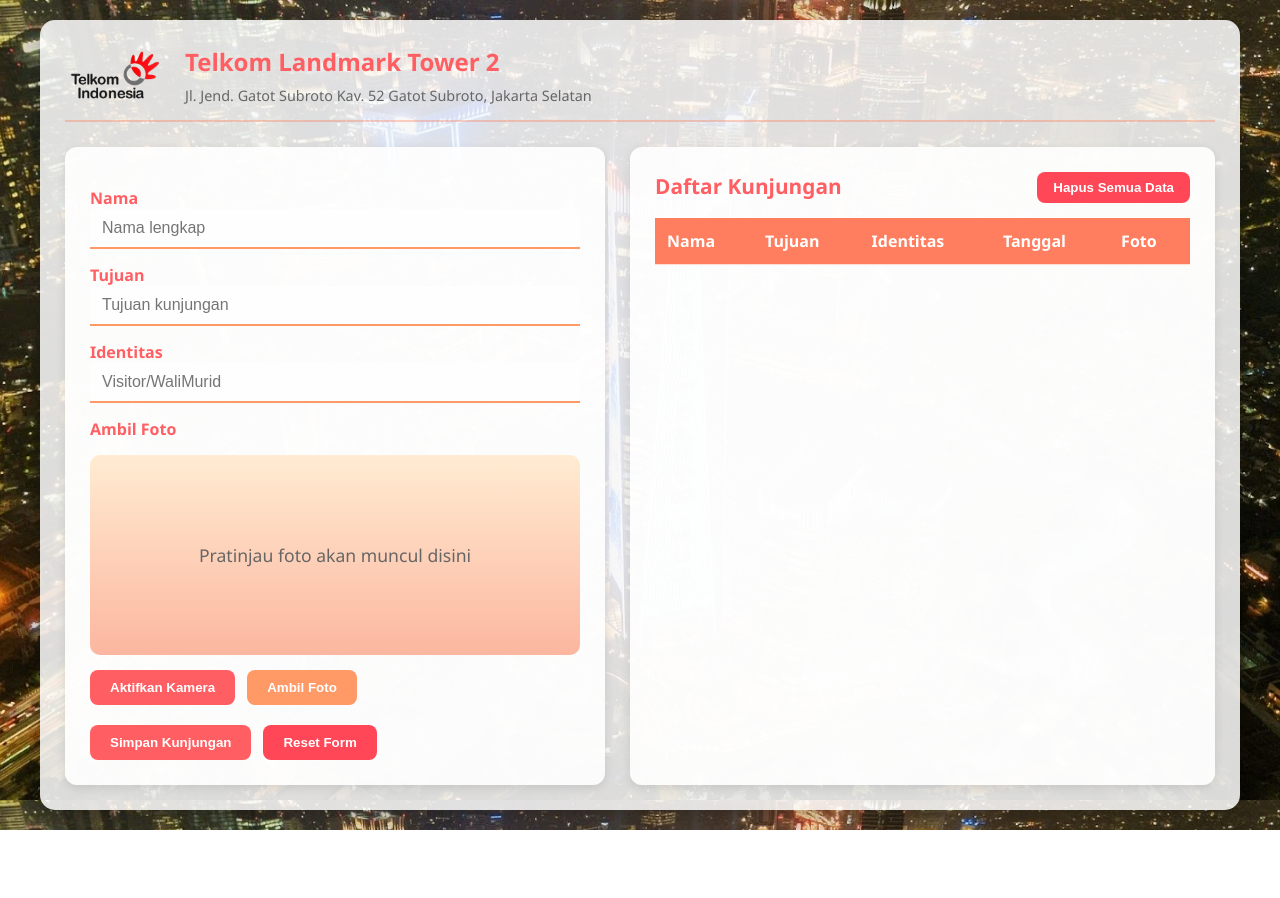
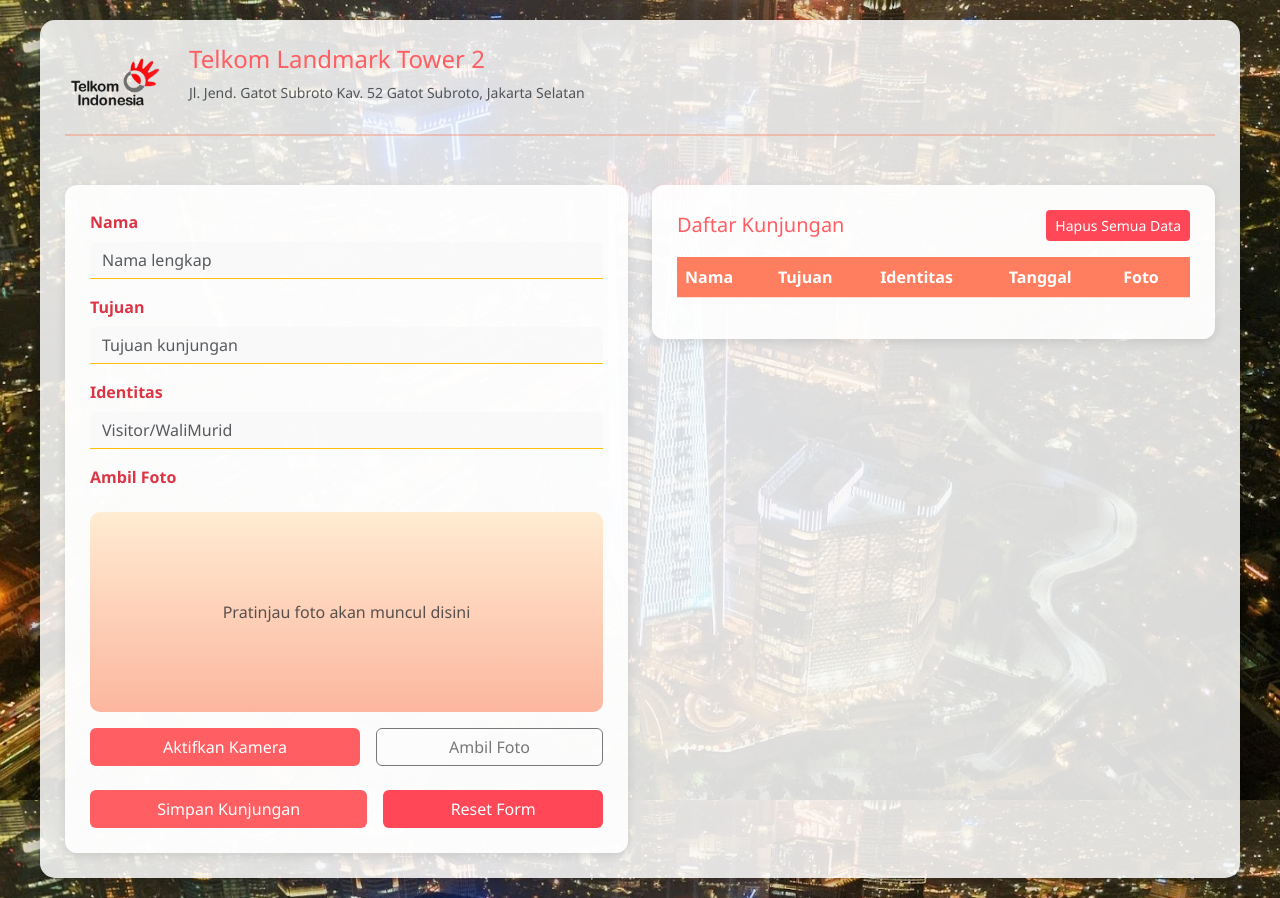
Before and after one commit to HugoEdmoundo/form-kunjungan-tamu, a plain HTML site: page index.html in a window 1280 px wide. Before the commit the page ends 830 px from the top, so only its background shows below. Drawn offline with nearby package versions, Linux system fonts and the light colour scheme.

Commit message:
Update index.html

```diff
--- a/index.html
+++ b/index.html
@@ -4,77 +4,152 @@
   <meta charset="UTF-8">
   <meta name="viewport" content="width=device-width, initial-scale=1.0">
   <title>Form Kunjungan</title>
+
+  <link href="https://cdn.jsdelivr.net/npm/bootstrap@5.3.0/dist/css/bootstrap.min.css" rel="stylesheet">
+
   <style>
-      *{margin:0;padding:0;box-sizing:border-box}
-      body{font-family:'Segoe UI',sans-serif;background:url('background.webp') fixed;background-size:cover;padding:20px;color:#333}
-      .container{background:rgba(255,255,255,0.85);border-radius:15px;padding:25px;max-width:1200px;margin:0 auto;box-shadow:0 5px 15px rgba(0,0,0,0.2)}
-      .header{display:flex;align-items:center;margin-bottom:25px;padding-bottom:15px;border-bottom:2px solid rgba(255,105,60,0.3)}
-      .header img{width:100px;margin-right:20px}
-      .header h1{font-size:1.5rem;color:#ff5e62}
-      .header p{font-size:0.9rem;margin-top:8px;color:#666}
-      .content{display:flex;gap:25px;margin-top:20px}
-      .form,.table-area{background:rgba(255,255,255,0.9);padding:25px;border-radius:12px;box-shadow:0 3px 10px rgba(0,0,0,0.1)}
-      .form{width:48%;min-width:400px}
-      .table-area{width:52%}
-      label{display:block;font-weight:600;margin:15px 0 8px;color:#ff5e62}
-      input{width:100%;padding:10px 12px;border:none;border-bottom:2px solid #ff9966;background:rgba(255,255,255,0.7);font-size:1rem;border-radius:4px 4px 0 0}
-      .camera-container{width:100%;height:200px;margin:15px 0;background:linear-gradient(to bottom,#ffecd2,#fcb69f);border-radius:10px;overflow:hidden;position:relative}
-      video,.photo-preview{width:100%;height:100%;object-fit:cover}
-      .camera-controls{display:flex;gap:12px;margin:12px 0}
-      button{padding:10px 20px;border:none;border-radius:8px;cursor:pointer;font-weight:600;transition:all 0.2s}
-      .btn-primary{background:#ff5e62;color:white}
-      .btn-secondary{background:#ff9966;color:white}
-      .btn-danger{background:#ff4757;color:white}
-      button:hover{transform:translateY(-2px);box-shadow:0 3px 8px rgba(0,0,0,0.15)}
-      table{width:100%;border-collapse:collapse;margin-top:15px}
-      th,td{padding:12px;text-align:left;border-bottom:1px solid #ffddd2}
-      th{background:#ff7e5f;color:white}
-      .clear-all{float:right;margin-bottom:15px;padding:8px 16px}
+    body {
+      font-family: 'Segoe UI', sans-serif;
+      background: url('background.webp') fixed;
+      background-size: cover;
+      padding: 20px;
+      color: #333;
+    }
+    .container-custom {
+      background: rgba(255, 255, 255, 0.85);
+      border-radius: 15px;
+      padding: 25px;
+      max-width: 1200px;
+      margin: 0 auto;
+      box-shadow: 0 5px 15px rgba(0, 0, 0, 0.2);
+    }
+    .header-custom {
+      border-bottom: 2px solid rgba(255, 105, 60, 0.3);
+      padding-bottom: 15px;
+      margin-bottom: 25px;
+    }
+    .header-title {
+      color: #ff5e62;
+    }
+    .form-section, .table-section {
+      background: rgba(255, 255, 255, 0.9);
+      padding: 25px;
+      border-radius: 12px;
+      box-shadow: 0 3px 10px rgba(0, 0, 0, 0.1);
+    }
+    .camera-container {
+      width: 100%;
+      height: 200px;
+      margin: 15px 0;
+      background: linear-gradient(to bottom, #ffecd2, #fcb69f);
+      border-radius: 10px;
+      overflow: hidden;
+      position: relative;
+    }
+    video, .photo-preview {
+      width: 100%;
+      height: 100%;
+      object-fit: cover;
+    }
+    .btn-custom-primary {
+      background: #ff5e62;
+      color: white;
+    }
+    .btn-custom-secondary {
+      background: #ff9966;
+      color: white;
+    }
+    .btn-custom-danger {
+      background: #ff4757;
+      color: white;
+    }
+    .table-custom th {
+      background: #ff7e5f;
+      color: white;
+    }
+    .table-custom td, .table-custom th {
+      border-bottom: 1px solid #ffddd2;
+    }
   </style>
 </head>
 <body>
-    <div class="container">
-      <div class="header">
-        <img src="logo.png" alt="logo">
+  <div class="container container-custom">
+    <div class="d-flex align-items-center header-custom">
+      <img src="logo.png" alt="logo" class="me-4" style="width: 100px;">
       <div>
-          <h1>Telkom Landmark Tower 2</h1>
-          <p>Jl. Jend. Gatot Subroto Kav. 52 Gatot Subroto, Jakarta Selatan</p>
+        <h1 class="header-title fs-4">Telkom Landmark Tower 2</h1>
+        <p class="text-muted small mt-2">Jl. Jend. Gatot Subroto Kav. 52 Gatot Subroto, Jakarta Selatan</p>
       </div>
     </div>
 
-      <div class="content">
-        <form class="form" id="visitForm">
-          <label>Nama<input type="text" id="name" placeholder="Nama lengkap" required></label>
-          <label>Tujuan<input type="text" id="purpose" placeholder="Tujuan kunjungan" required></label>
-          <label>Identitas<input type="text" id="identity" placeholder="Visitor/WaliMurid" required></label>
+    <div class="row g-4 mt-3">
+      <div class="col-lg-6">
+        <form class="form-section" id="visitForm">
+          <div class="mb-3">
+            <label for="name" class="form-label fw-bold text-danger">Nama</label>
+            <input type="text" class="form-control border-0 border-bottom border-warning bg-light bg-opacity-75 rounded-0 rounded-top" id="name" placeholder="Nama lengkap" required>
+          </div>
 
-          <label>Ambil Foto</label>
+          <div class="mb-3">
+            <label for="purpose" class="form-label fw-bold text-danger">Tujuan</label>
+            <input type="text" class="form-control border-0 border-bottom border-warning bg-light bg-opacity-75 rounded-0 rounded-top" id="purpose" placeholder="Tujuan kunjungan" required>
+          </div>
+
+          <div class="mb-3">
+            <label for="identity" class="form-label fw-bold text-danger">Identitas</label>
+            <input type="text" class="form-control border-0 border-bottom border-warning bg-light bg-opacity-75 rounded-0 rounded-top" id="identity" placeholder="Visitor/WaliMurid" required>
+          </div>
+
+          <div class="mb-3">
+            <label class="form-label fw-bold text-danger">Ambil Foto</label>
             <div class="camera-container">
-            <video id="liveCamera" autoplay playsinline style="display:none"></video>
-            <div id="photoPreview" style="height:100%;display:flex;justify-content:center;align-items:center;color:#666;font-size:1.1rem">Pratinjau foto akan muncul disini</div>
+              <video id="liveCamera" autoplay playsinline class="d-none"></video>
+              <div id="photoPreview" class="h-100 d-flex justify-content-center align-items-center text-muted">Pratinjau foto akan muncul disini</div>
             </div>
-          <div class="camera-controls">
-            <button type="button" class="btn-primary" id="startCamera">Aktifkan Kamera</button>
-            <button type="button" class="btn-secondary" id="takePhoto" disabled>Ambil Foto</button>
           </div>
-          <input type="file" id="photoUpload" accept="image/*" style="display:none" >
 
-          <div style="margin-top:20px;display:flex;gap:12px">
-            <button type="submit" class="btn-primary" id="submitBtn">Simpan Kunjungan</button>
-            <button type="reset" class="btn-danger" id="resetBtn">Reset Form</button>
+          <div class="d-flex gap-3 my-3">
+            <button type="button" class="btn btn-custom-primary flex-grow-1" id="startCamera">Aktifkan Kamera</button>
+            <button type="button" class="btn btn-custom-secondary flex-grow-1" id="takePhoto" disabled>Ambil Foto</button>
+          </div>
+
+          <input type="file" id="photoUpload" accept="image/*" class="d-none">
+
+          <div class="d-flex gap-3 mt-4">
+            <button type="submit" class="btn btn-custom-primary flex-grow-1" id="submitBtn">Simpan Kunjungan</button>
+            <button type="reset" class="btn btn-custom-danger flex-grow-1" id="resetBtn">Reset Form</button>
           </div>
         </form>
+      </div>
 
-        <div class="table-area">
-          <button id="clearAllBtn" class="btn-danger clear-all">Hapus Semua Data</button>
-          <h2 style="color:#ff5e62;font-size:1.3rem">Daftar Kunjungan</h2>
-          <table id="visitorTable">
-            <thead><tr><th>Nama</th><th>Tujuan</th><th>Identitas</th><th>Tanggal</th><th>Foto</th></tr></thead>
+      <div class="col-lg-6">
+        <div class="table-section">
+          <div class="d-flex justify-content-between align-items-center mb-3">
+            <h2 class="header-title fs-5 mb-0">Daftar Kunjungan</h2>
+            <button id="clearAllBtn" class="btn btn-custom-danger btn-sm">Hapus Semua Data</button>
+          </div>
+
+          <div class="table-responsive">
+            <table class="table table-custom">
+              <thead>
+                <tr>
+                  <th>Nama</th>
+                  <th>Tujuan</th>
+                  <th>Identitas</th>
+                  <th>Tanggal</th>
+                  <th>Foto</th>
+                </tr>
+              </thead>
               <tbody id="visitorList"></tbody>
             </table>
           </div>
         </div>
       </div>
+    </div>
+  </div>
+
+  <!-- Bootstrap JS Bundle with Popper -->
+  <script src="https://cdn.jsdelivr.net/npm/bootstrap@5.3.0/dist/js/bootstrap.bundle.min.js"></script>
 
   <script>
     const video = document.getElementById('liveCamera');
```
Lines whose indentation alone changed are shown as unchanged.
